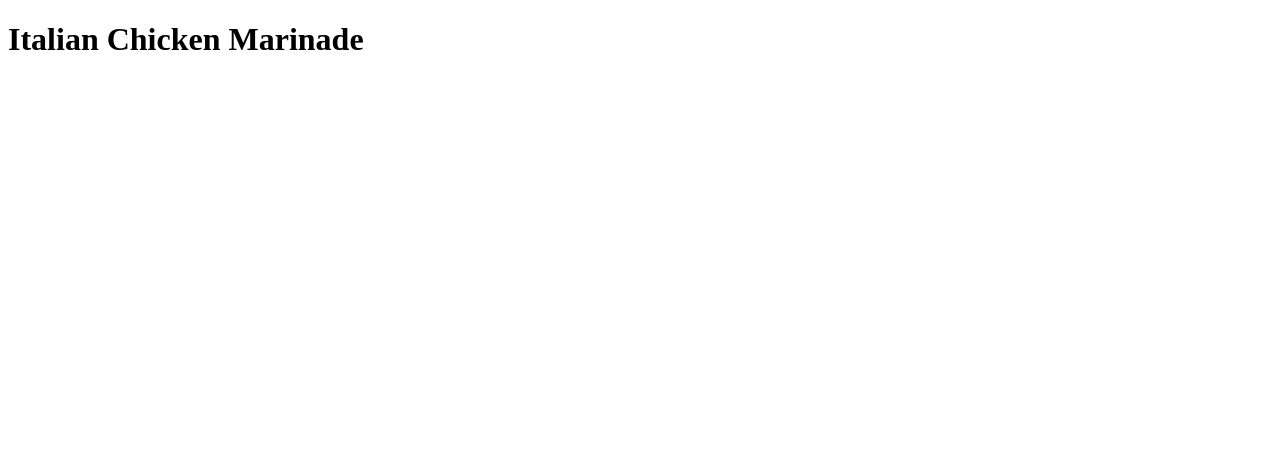
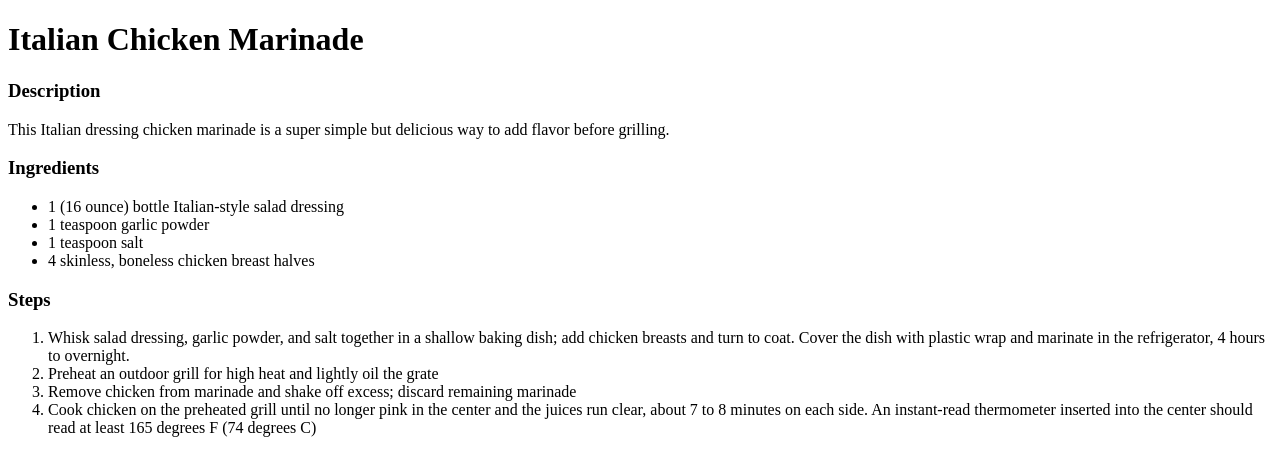
Before and after one commit to amateur-de/odin-recipes, a plain HTML site: page recipes/italian-chicken-marinade.html in a window 1280 px wide. Drawn offline with Linux system fonts and the light colour scheme.

Commit message:
Created a recipe page and removed a spelling mistake in the index page

```diff
--- a/recipes/italian-chicken-marinade.html
+++ b/recipes/italian-chicken-marinade.html
@@ -7,5 +7,33 @@
 </head>
 <body>
     <h1>Italian Chicken Marinade</h1>
+    <h3>Description</h3>
+    <p>This Italian dressing chicken marinade is a super simple but delicious way to add flavor before grilling.</p>
+    <h3>Ingredients</h3>
+    <ul>
+        <li>
+
+            1 (16 ounce) bottle Italian-style salad dressing
+            </li>
+        <li>
+
+            1 teaspoon garlic powder
+            </li>
+        <li>
+
+            1 teaspoon salt
+            </li>
+        <li>
+
+            4 skinless, boneless chicken breast halves
+            </li>
+    </ul>
+    <h3>Steps</h3>
+    <ol>
+        <li>Whisk salad dressing, garlic powder, and salt together in a shallow baking dish; add chicken breasts and turn to coat. Cover the dish with plastic wrap and marinate in the refrigerator, 4 hours to overnight.</li>
+        <li>Preheat an outdoor grill for high heat and lightly oil the grate</li>
+        <li>Remove chicken from marinade and shake off excess; discard remaining marinade</li>
+        <li>Cook chicken on the preheated grill until no longer pink in the center and the juices run clear, about 7 to 8 minutes on each side. An instant-read thermometer inserted into the center should read at least 165 degrees F (74 degrees C)</li>
+    </ol>
 </body>
 </html>
```
Also changed, not shown: index.html (+1 -0 lines).
